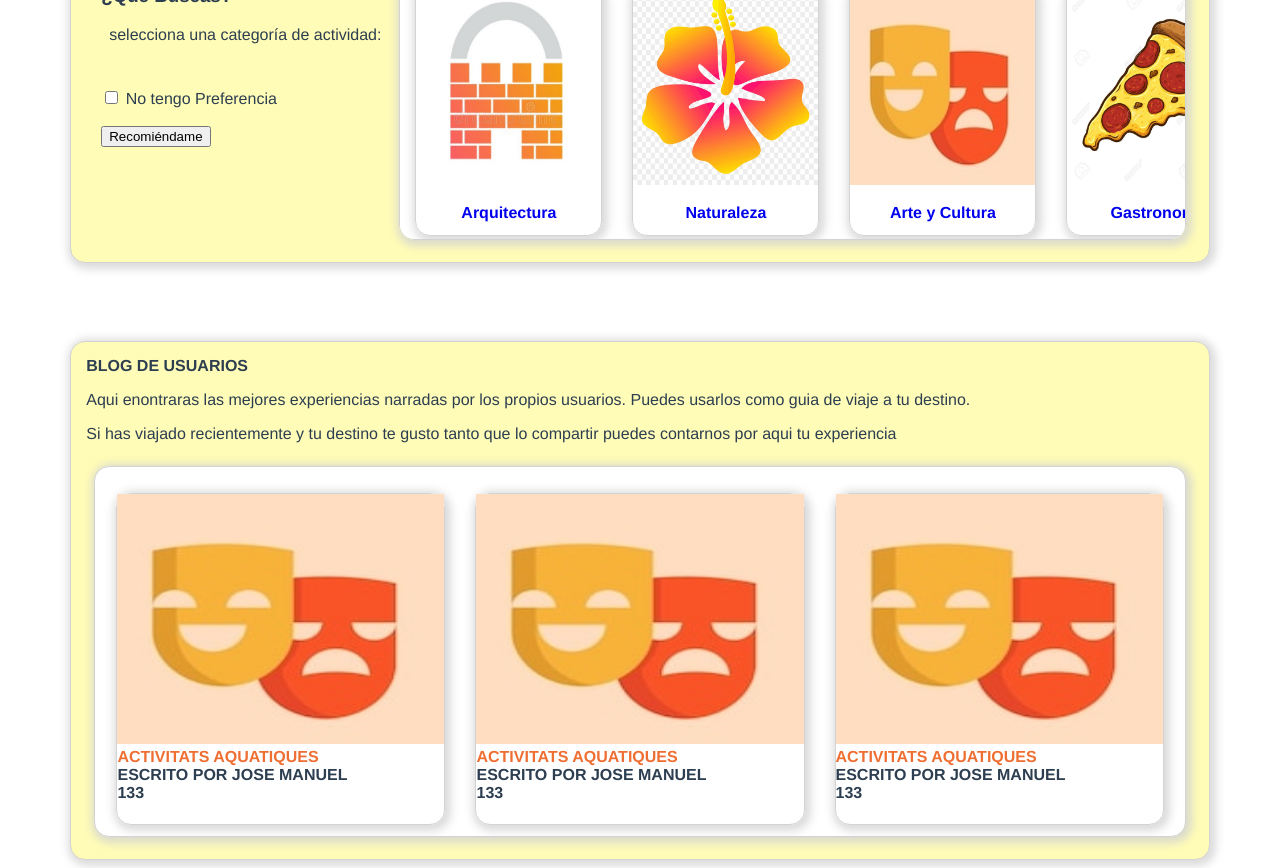
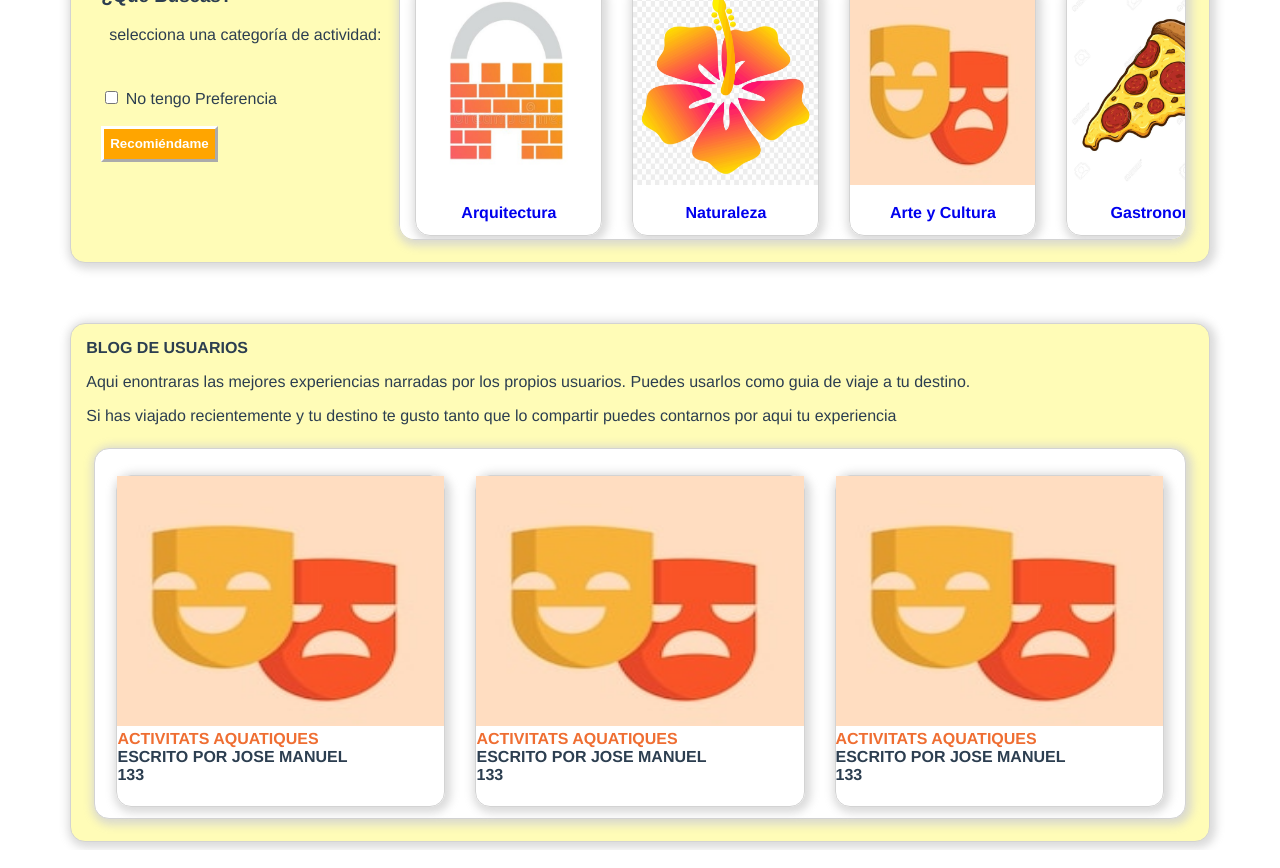
Before and after one commit to ivanmansilla/TripExperience.com, a Vue app: page /#/ in a window 1280 px wide. Shown: the part 1140-2008 px from the top of the page. Built offline with nearby package versions, Linux system fonts and the light colour scheme.

Commit message:
CategorySearch button CSS

```diff
--- a/src/components/CategorySearch.vue
+++ b/src/components/CategorySearch.vue
@@ -155,6 +155,14 @@ export default {};
   min-width: 180px;
   margin-bottom: 1%;
 }
+#destinationSearchBtn {
+  height: 36px;
+  background-color: orange;
+  color: white;
+  font-weight: bold;
+  border-color: white;
+  border-width: 3px;
+}
 img {
   width: 100%;
   height: 200px;
--- a/src/views/LandingView.vue
+++ b/src/views/LandingView.vue
@@ -2,7 +2,6 @@
   <DestinationSearch />
   <br />
   <CategorySearch />
-  <br />
   <UserBlogs />
 </template>
 
```
